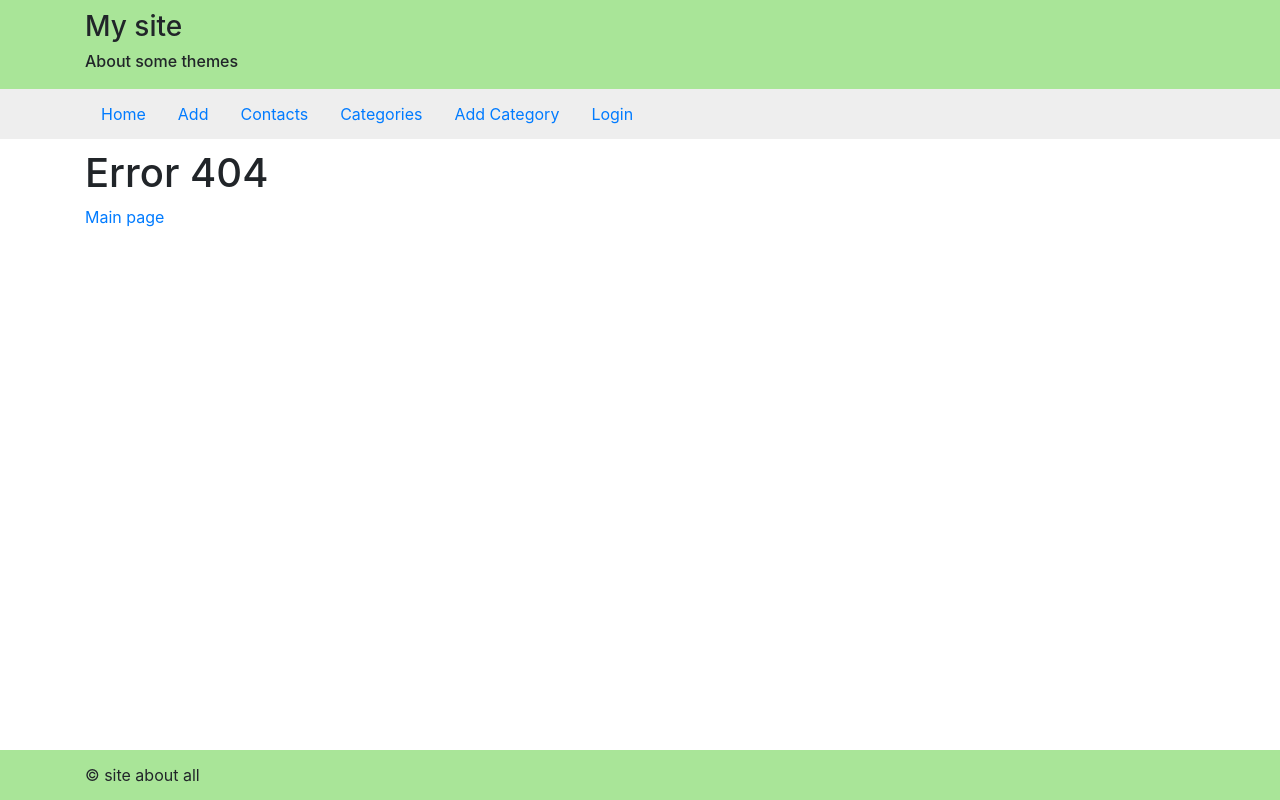
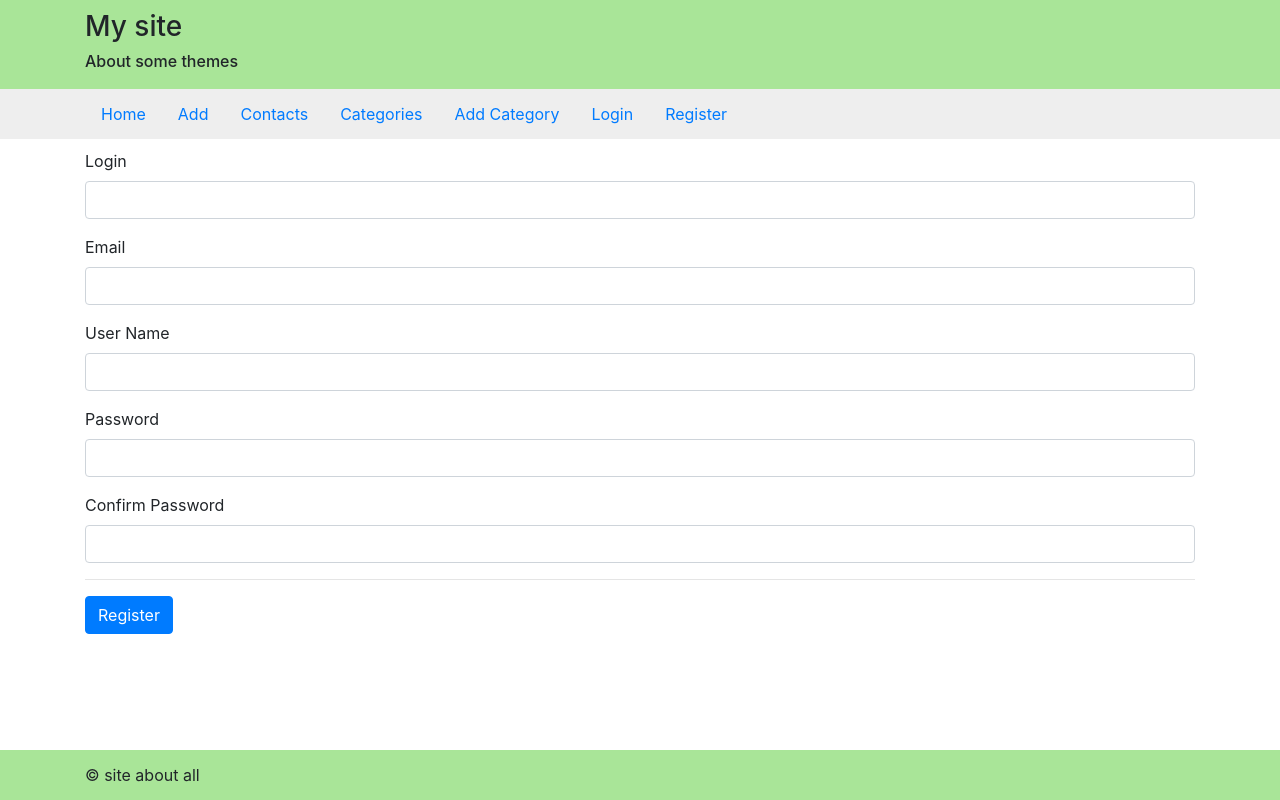
Before and after one commit to EugKurisko/Websites, a PHP site: page /auth/register in a window 1280 px wide. Run offline with PHP 8.4, Linux system fonts and the light colour scheme.

Commit message:
register

```diff
--- /dev/null
+++ b/controllers/auth/register.php
@@ -0,0 +1,31 @@
+<?php
+
+    if($_SERVER['REQUEST_METHOD'] == 'POST')
+    {
+        $authErr = true;
+        if($_POST['login'] != '' && $_POST['email'] != '' && $_POST['username'] != '' ||
+           $_POST['password'] != '' && $_POST['confirmpass'] != '')
+        {
+            $fields = extractFields($_POST, ['login', 'email', 'username',
+            'password', 'confirmpass']);
+            if(!checkUserByLogin($fields['login']))
+            {
+                if($fields['password'] == $fields['confirmpass'])
+                {
+                    $fields['password'] = password_hash($fields['password'], PASSWORD_BCRYPT);
+                    array_pop($fields);
+                    addUser($fields);
+                    $_SESSION['logged'] = true;
+                    header('Location: ' . BASE_URL);
+                    exit();
+                }
+            }
+        }
+    }
+    else
+    {
+        $authErr = false;
+    }
+
+    $pageTitle = 'Registration';
+    $pageContent = template('auth/v_register', ['authErr' => $authErr]);
--- a/controllers/messages/all.php
+++ b/controllers/messages/all.php
@@ -5,8 +5,7 @@
         include_once 'view/errors/v_404.php';
         exit();
     }
-    $isTable = ($_GET['view'] ?? '') === 'table';//index.php?view-table
+    $isTable = ($_GET['view'] ?? '') === 'table';
     $template = $isTable ? 'v_all_table' : 'v_all';
     $pageTitle = 'All messages';
     $pageContent = template($template, ['messages' => $messages, 'user' => $user]);
-?>
--- a/controllers/messages/message.php
+++ b/controllers/messages/message.php
@@ -8,7 +8,7 @@
         $cat = getCategorie($message['id_cat']);
         $pageTitle = $message['name'];
         $content = template('messages/v_message_main', ['message' => $message, 'cat' => $cat]);
-        if(getUserIdFromMessage($message['id']) == $user['id_user'])
+        if($user !== null && getUserIdFromMessage($message['id']) == $user['id_user'])
         {
             $left = template('messages/v_message_menu', ['message' => $message]);
         }
--- a/model/users.php
+++ b/model/users.php
@@ -15,3 +15,25 @@
         $user = $query->fetch();
 		return $user === false ? null : $user;
     }
+
+    function addUser(array $fields) : bool
+    {
+        $sql = "INSERT INTO users (login, email, password, name) VALUES (:login, :email, :password, :username)";
+        dbQuery($sql, $fields);
+        return true;
+    }
+
+    function checkUserByLogin(string $login) : bool
+    {
+        $sql = "SELECT login FROM users";
+        $query = dbQuery($sql);
+        $users = $query->fetchAll();
+        foreach($users as $user)
+        {
+            if(in_array($login, $user))
+            {
+                return true;
+            }
+        }
+		return false;
+    }
--- a/routes.php
+++ b/routes.php
@@ -73,6 +73,10 @@ return (function ()
         [
 			'test' => "/^auth\/logout\/?$/",
 			'controller' => 'auth/logout'
+		],
+        [
+			'test' => "/^auth\/register\/?$/",
+			'controller' => 'auth/register'
 		]
     ];
 })();
--- /dev/null
+++ b/view/auth/v_register.php
@@ -0,0 +1,30 @@
+<form method="post">
+	<div class="form-group">
+		<label for="auth-login">Login</label>
+		<input type="text" class="form-control" id="auth-login" name="login">
+	</div>
+    <div class="form-group">
+		<label for="auth-login">Email</label>
+		<input type="text" class="form-control" id="auth-login" name="email">
+	</div>
+    <div class="form-group">
+		<label for="auth-login">User Name</label>
+		<input type="text" class="form-control" id="auth-login" name="username">
+	</div>
+	<div class="form-group">
+		<label for="auth-password">Password</label>
+		<input type="password" class="form-control" id="auth-password" name="password">
+	</div>
+    <div class="form-group">
+		<label for="auth-password">Confirm Password</label>
+		<input type="password" class="form-control" id="auth-password" name="confirmpass">
+	</div>
+	<hr>
+	<button class="btn btn-primary">Register</button>
+	<?php if($authErr): ?>
+		<hr>
+		<div class="alert alert-danger">
+			Incorrect auth data
+		</div>
+	<?php endif; ?>
+</form>
--- a/view/base/v_main.php
+++ b/view/base/v_main.php
@@ -45,6 +45,9 @@
 					</a>
 				</li>
 				<?php endif;?>
+				<li class="nav-item">
+					<a class="nav-link" href="<?=BASE_URL?>auth/register">Register</a>
+				</li>
 			</ul>
 		</div>
 	</nav>
```
Also changed, not shown: view/v_all.php (+10 -0 lines).
